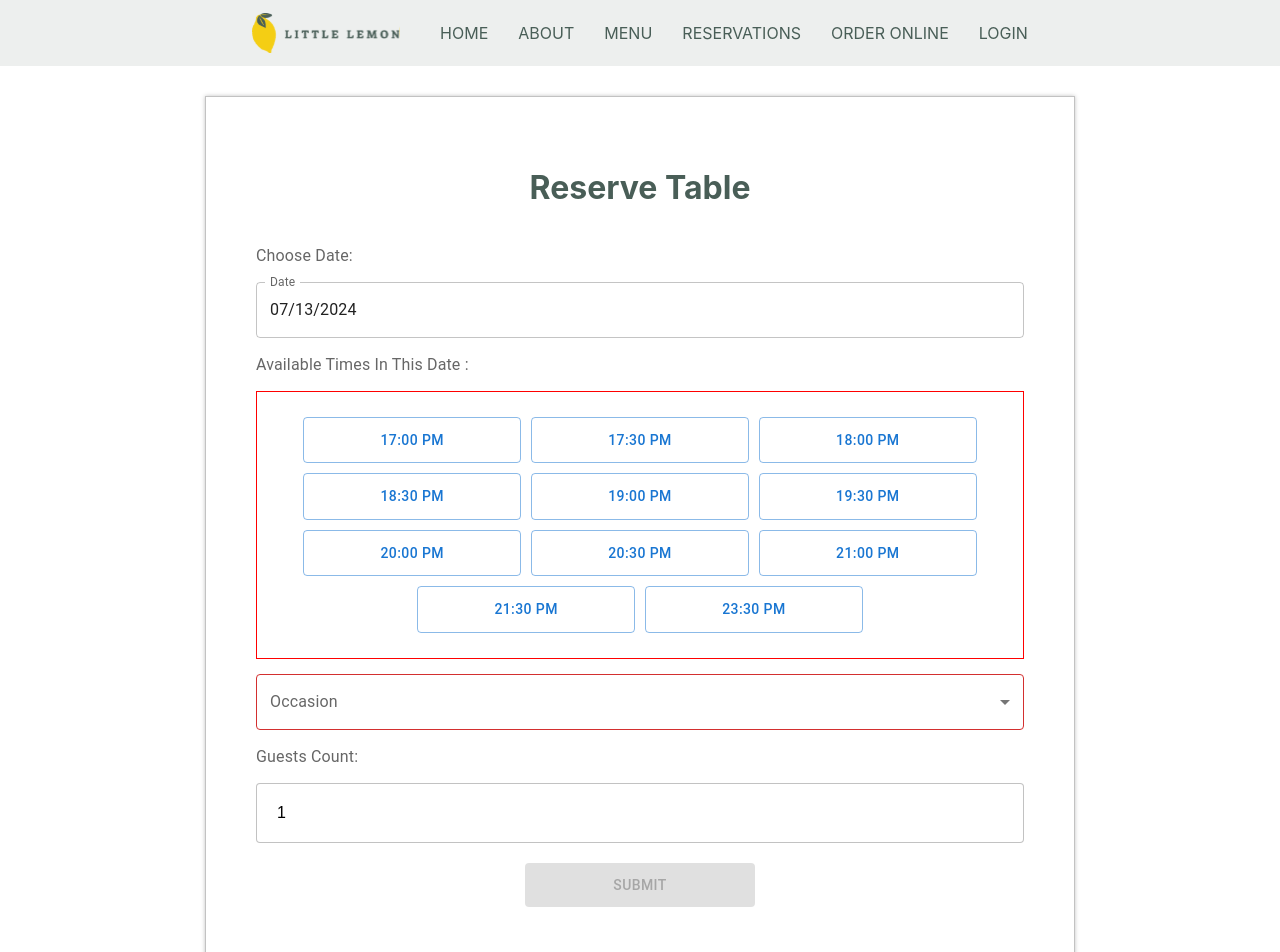
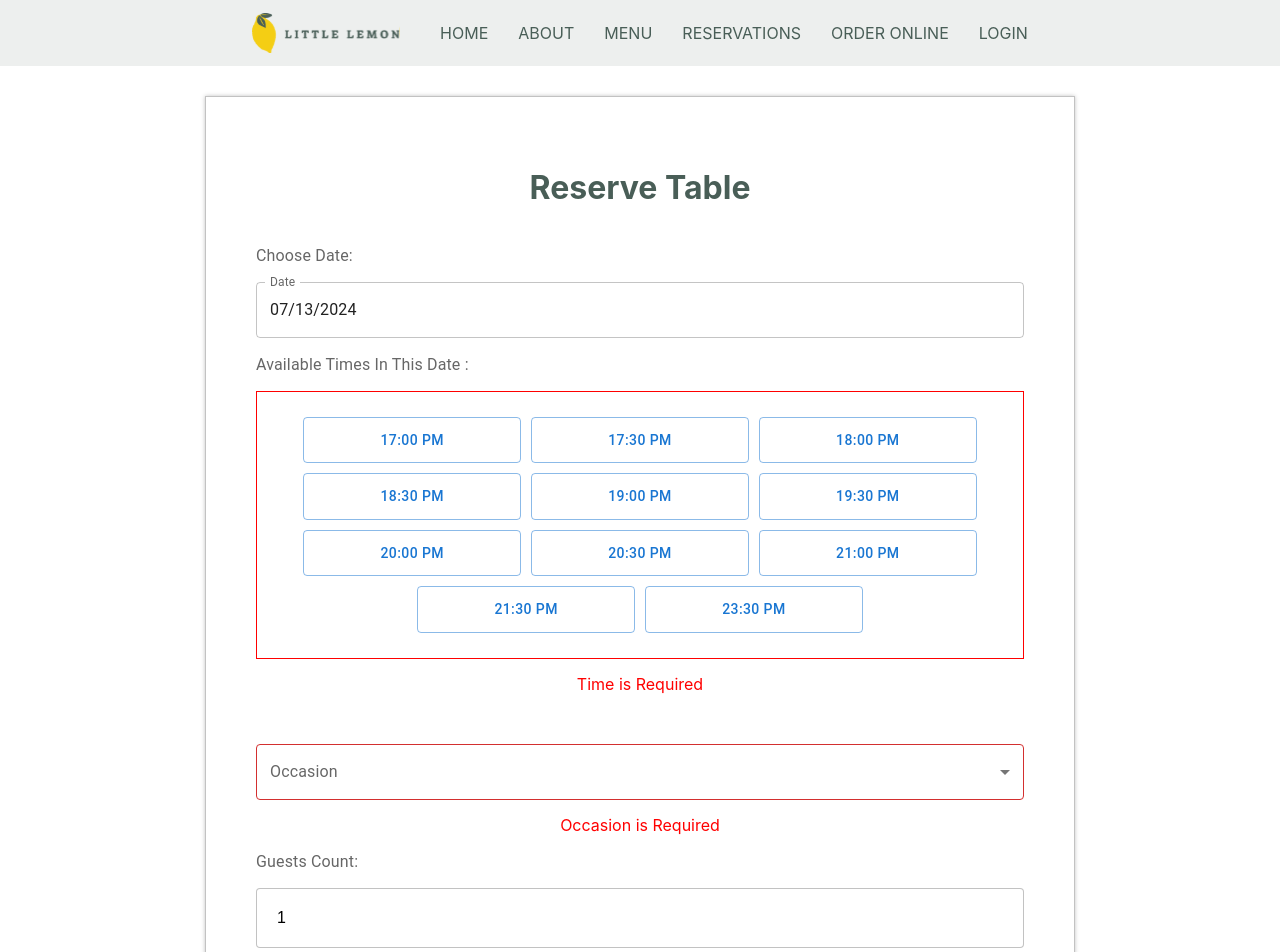
Before and after one commit to sara-kamel/little-lemon-react, a React (Create React App) app: page /reserve-table in a window 1280 px wide. Shown: the top 952 px of the page. Built offline with nearby package versions, Linux system fonts and the light colour scheme.

Commit message:
Add more vaildation to form

```diff
--- a/src/component/booking-page/index.js
+++ b/src/component/booking-page/index.js
@@ -9,7 +9,8 @@ import {
   FormControl,
   InputLabel,
   Button,
-  Stack
+  Stack,
+  Typography
 } from '@mui/material'
 import { DatePicker } from '@mui/x-date-pickers/DatePicker'
 import { MenuItem } from '@mui/material'
@@ -21,7 +22,6 @@ export default function BookingForm ({ availableTimes, dispatch, onSubmit }) {
   const [time, setTime] = useState('')
   const [occasion, setOccasion] = useState('')
   const [guests, setGuests] = useState(1)
-
   const today = dayjs()
 
   let bookingData = []
@@ -71,7 +71,12 @@ export default function BookingForm ({ availableTimes, dispatch, onSubmit }) {
               </Button>
             ))}
           </Stack>
-
+          {!time && (
+            <span style={{ color: 'red', textAlign: 'center' }}>
+              Time is Required
+            </span>
+          )}{' '}
+          <br />
           <FormControl fullWidth>
             <InputLabel id='demo-simple-select-label'>Occasion</InputLabel>
             <Select
@@ -87,7 +92,11 @@ export default function BookingForm ({ availableTimes, dispatch, onSubmit }) {
               <MenuItem value='Anniversary'>Anniversary</MenuItem>
             </Select>
           </FormControl>
-
+          {!occasion && (
+            <span style={{ color: 'red', textAlign: 'center' }}>
+              Occasion is Required
+            </span>
+          )}
           <InputLabel>Guests Count:</InputLabel>
           <input
             className='guests-field'
```
